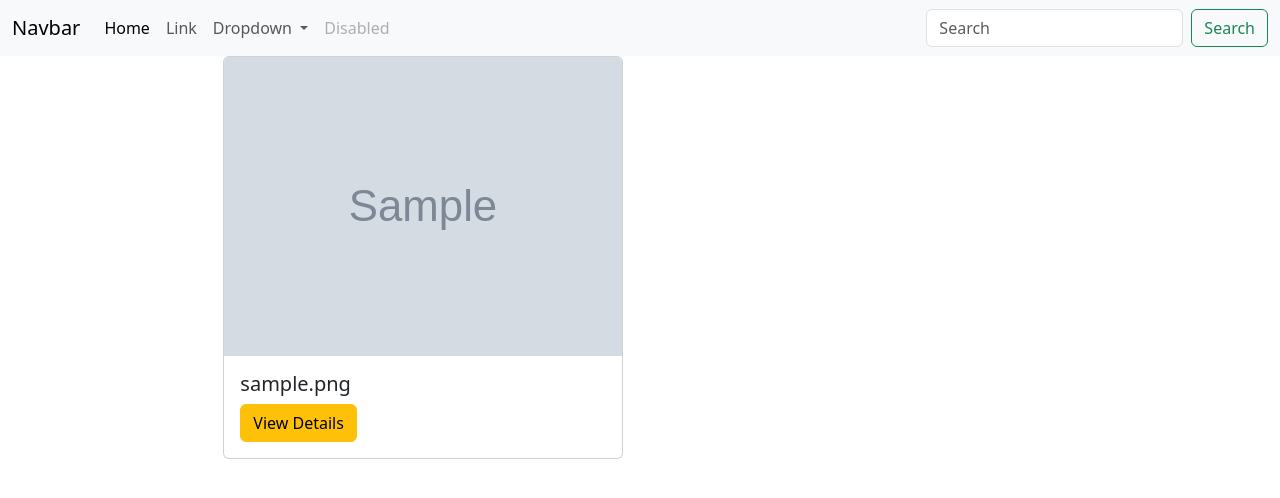
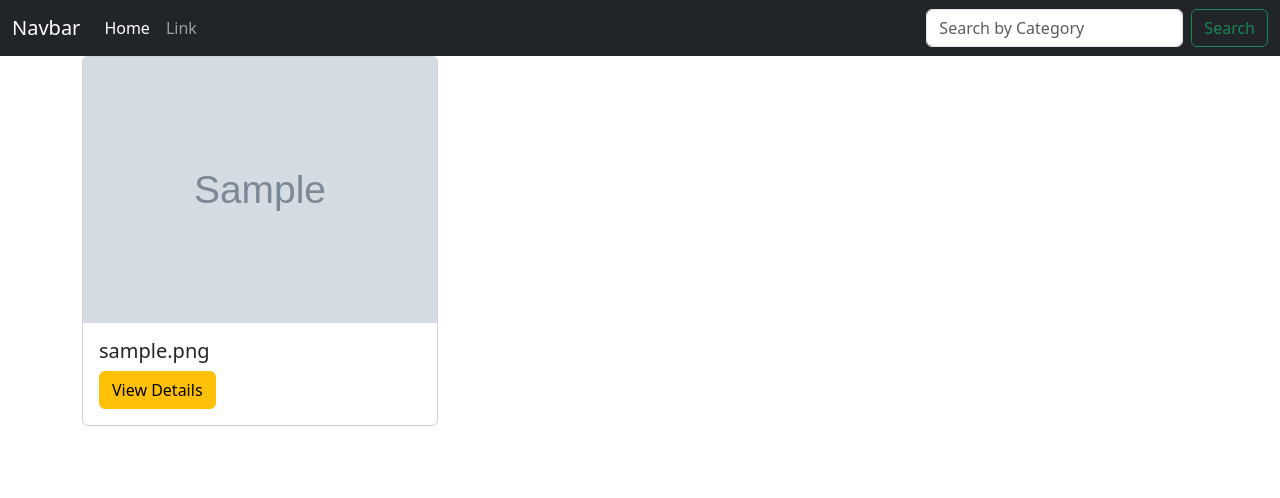
Before and after one commit to GraceMwende/Photos_Gallery, a Django app: page / in a window 1280 px wide. Shown: the top 498 px of the page. Run offline with Django 4.2, Linux system fonts and the light colour scheme; tables that the repository leaves empty hold one stand-in row (values such as "Sample post"); grey boxes marked "Sample" are stand-in pictures; some libraries are stand-ins or nearby versions.

Commit message:
implement search

```diff
--- a/pictures/models.py
+++ b/pictures/models.py
@@ -12,6 +12,7 @@ class Category(models.Model):
 
   def delete_category(self):
     self.delete()
+
 
 class Location(models.Model):
   loc_name = models.CharField(max_length=30)
@@ -45,3 +46,8 @@ class Image(models.Model):
   def display_images(cls):
     img = cls.objects.all()
     return img
+
+  @classmethod
+  def search_by_category(cls,search_term):
+    categ = cls.objects.filter(category__cat_name__icontains=search_term)
+    return categ
--- a/pictures/static/css/basephotos.css
+++ /dev/null
@@ -1,3 +0,0 @@
-h1 {
-  color: green;
-}
--- a/pictures/templates/all.html
+++ b/pictures/templates/all.html
@@ -6,16 +6,18 @@
 <!-- {{img.img_name}}
 <img src="{{img.image.url}}" alt=""> -->
 
-<div class="container d-flex">
-  <div class="row justify-content-center">
-    <div class="col-xs-4 col-sm-4 col-md-4 col-lg-4  ">
-      <div class="card" style="width: 25rem;">
+<div class="container">
+  <div class="row">
+    <div class="col-xs-4 col-sm-4 col-md-4 col-lg-4">
+      <div class="card">
         <img src="{{img.image.url}}" class="card-img-top" alt="{{img.img_name}}">
         <div class="card-body">
           <h5 class="card-title">{{img.img_name}}</h5>
           <button type="button" class="btn btn-warning" data-bs-toggle="modal"
             data-bs-target="#exampleModal{{img.id}}">View
             Details</button>
+        </div>
+      </div>
     </div>
   </div>
 
@@ -42,8 +44,6 @@
     </div>
   </div>
 </div>
-  </div>
-</div>
 
 {% empty %}
 <div class="row">
--- a/pictures/templates/navbar.html
+++ b/pictures/templates/navbar.html
@@ -9,7 +9,7 @@
 </head>
 
 <body>
-  <nav class="navbar navbar-expand-lg navbar-light bg-light">
+  <nav class="navbar navbar-expand-lg navbar-dark bg-dark">
     <div class="container-fluid">
       <a class="navbar-brand" href="#">Navbar</a>
       <button class="navbar-toggler" type="button" data-bs-toggle="collapse" data-bs-target="#navbarSupportedContent"
@@ -24,26 +24,10 @@
           <li class="nav-item">
             <a class="nav-link" href="#">Link</a>
           </li>
-          <li class="nav-item dropdown">
-            <a class="nav-link dropdown-toggle" href="#" id="navbarDropdown" role="button" data-bs-toggle="dropdown"
-              aria-expanded="false">
-              Dropdown
-            </a>
-            <ul class="dropdown-menu" aria-labelledby="navbarDropdown">
-              <li><a class="dropdown-item" href="#">Action</a></li>
-              <li><a class="dropdown-item" href="#">Another action</a></li>
-              <li>
-                <hr class="dropdown-divider">
-              </li>
-              <li><a class="dropdown-item" href="#">Something else here</a></li>
-            </ul>
-          </li>
-          <li class="nav-item">
-            <a class="nav-link disabled" href="#" tabindex="-1" aria-disabled="true">Disabled</a>
-          </li>
         </ul>
-        <form class="d-flex">
-          <input class="form-control me-2" type="search" placeholder="Search" aria-label="Search">
+        <form class="d-flex" action="{% url 'search_results' %}">
+          <input class="form-control me-2" type="search" placeholder="Search by Category" name="category"
+            aria-label="Search">
           <button class="btn btn-outline-success" type="submit">Search</button>
         </form>
       </div>
--- a/pictures/urls.py
+++ b/pictures/urls.py
@@ -5,7 +5,7 @@ from django.conf import settings
 
 urlpatterns = [
   path('',views.all_img, name='all_images'),
-  path('kesho/',views.amazing, name='testing2')
+  path('search/',views.search_results, name='search_results')
 ]
 
 if settings.DEBUG:
--- a/pictures/views.py
+++ b/pictures/views.py
@@ -15,13 +15,15 @@ def image(request,image_id):
     raise Http404()
   return render(request, '',{"image":image,})
 
-def amazing(request):
-  test2 = 'Mwesh'
-  return render(request,'search.html',{"test":test2})
-def wuueh(request):
-  try:
-    t = 'hello'
+def search_results(request):
 
-  except ValueError:
-    #raise 404 when valueError is thrown
-    raise Http404()
+  if 'category' in request.GET and request.GET['category']:
+    search_term  = request.GET.get("category")
+    searched_categories = Image.search_by_category(search_term)
+    message = f'{search_term}'
+
+    return render(request,'search.html',{'message':message,'categories':searched_categories})
+
+  else:
+    message = "You have searched for any item"
+    return render(request, 'search.html',{'message':message})
```
Also changed, not shown: pictures/templates/search.html (+19 -1 lines), media/images/hamburger.jpg (added), media/images/pizza-5179939_960_720.jpg (added). Lines whose indentation alone changed are shown as unchanged.
